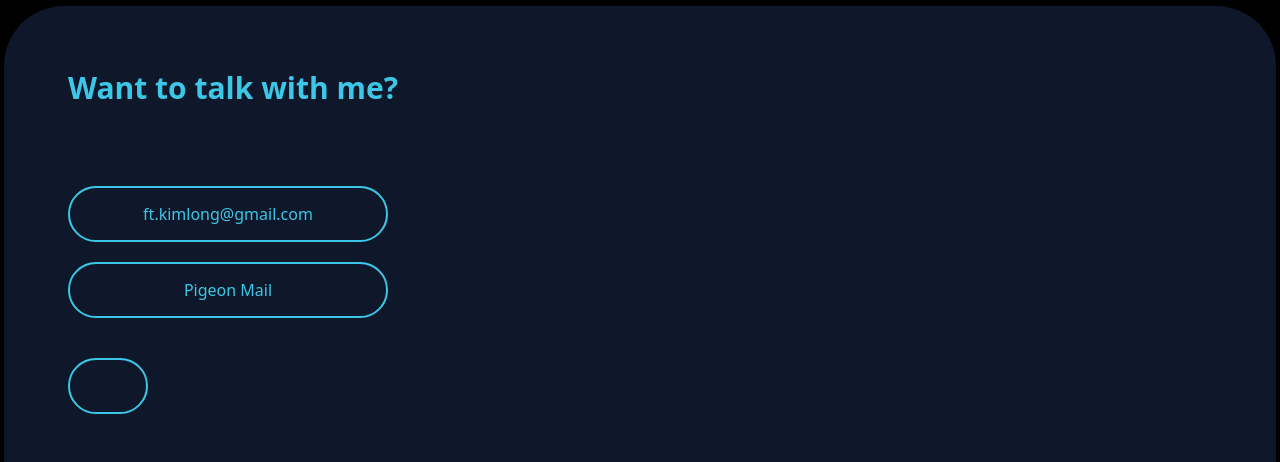
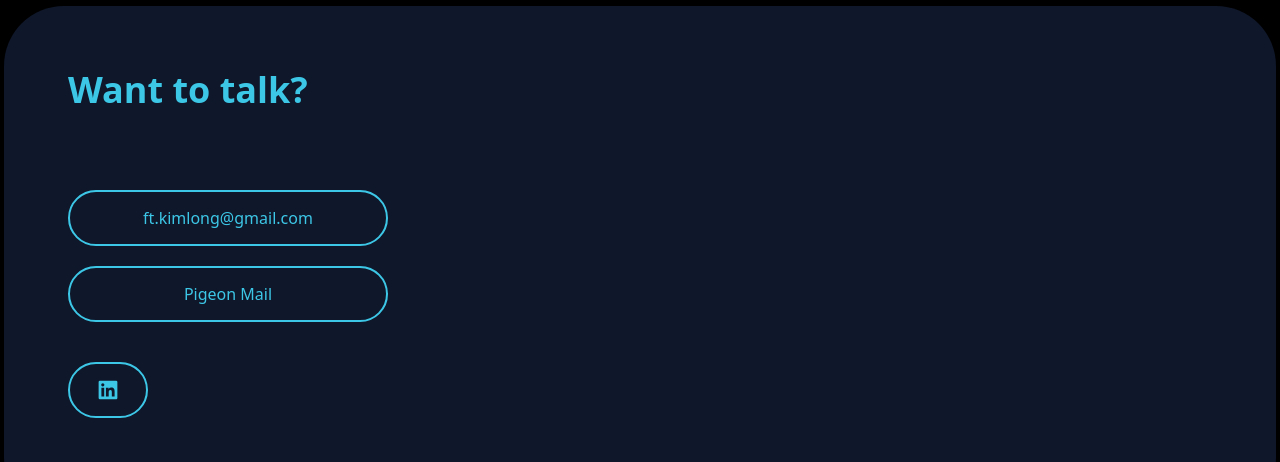
Before and after one commit to kimlong0/portfolio, a React (Vite) app: page / in a window 1280 px wide. Shown: the part 1994-2456 px from the top of the page. Built offline with nearby package versions, Linux system fonts and the light colour scheme; a web font is replaced by a local one.

Commit message:
add new linkedin logo

```diff
--- /dev/null
+++ b/src/assets/LinkedinIcon.jsx
@@ -0,0 +1,15 @@
+function LinkedinIcon(props) {
+  return (
+    <svg
+      xmlns="http://www.w3.org/2000/svg"
+      width={props.width}
+      height={props.height}
+      viewBox="0 0 32 32"
+      fill={props.fill}
+    >
+      <path d="M28.778 1.004H3.191a2.185 2.185 0 00-2.186 2.159v25.672a2.186 2.186 0 002.186 2.161h25.612c1.2 0 2.175-.963 2.194-2.159V3.165a2.195 2.195 0 00-2.195-2.161h-.029.001zM9.9 26.562H5.446V12.251H9.9zM7.674 10.293a2.579 2.579 0 112.579-2.58v.004a2.577 2.577 0 01-2.577 2.577h-.003zm18.882 16.269h-4.441v-6.959c0-1.66-.034-3.795-2.314-3.795-2.316 0-2.669 1.806-2.669 3.673v7.082h-4.441V12.252h4.266v1.951h.058a4.686 4.686 0 014.22-2.312h-.009c4.5 0 5.332 2.962 5.332 6.817v7.855z"></path>
+    </svg>
+  );
+}
+
+export default LinkedinIcon;
--- a/src/components/ConnectWithMe.jsx
+++ b/src/components/ConnectWithMe.jsx
@@ -1,8 +1,10 @@
+import LinkedinIcon from "../assets/LinkedinIcon"
+
 function ConnectWithMe() {
   return (
     <div className="p-1 w-full hover:scale-95 hover:brightness-110 ease-in duration-200">
         <div className="flex flex-col h-128 w-full p-10 sm:p-16 bg-slate-900 text-[#3DC7E7] rounded-5xl z-[-1]">
-            <h2 className="text-3xl font-semibold">Want to talk with me?</h2>
+            <h2 className="text-4xl font-semibold">Want to talk?</h2>
             <div className="flex flex-col gap-5 pt-20 pb-10">
               <a href="mailto:ft.kimlong@gmail.com" className="flex items-center justify-center h-14 w-80 border-2 border-[#3DC7E7] rounded-5xl">
                 <span>ft.kimlong@gmail.com</span>
@@ -11,8 +13,9 @@ function ConnectWithMe() {
                 <span>Pigeon Mail</span>
               </a>
             </div>
-            <div>
-              <a href="https://www.youtube.com/watch?v=dQw4w9WgXcQ" target="_blank" className="flex items-center justify-center h-14 w-20 border-2 border-[#3DC7E7] rounded-5xl">
+            <div className="flex">
+              <a href="https://www.linkedin.com/in/kimlong-nguyen/" target="_blank" className="flex items-center justify-center h-14 w-20 border-2 border-[#3DC7E7] rounded-5xl">
+                <LinkedinIcon width='20' height='20' fill='#3DC7E7'/>
               </a>
             </div>
         </div>
```
